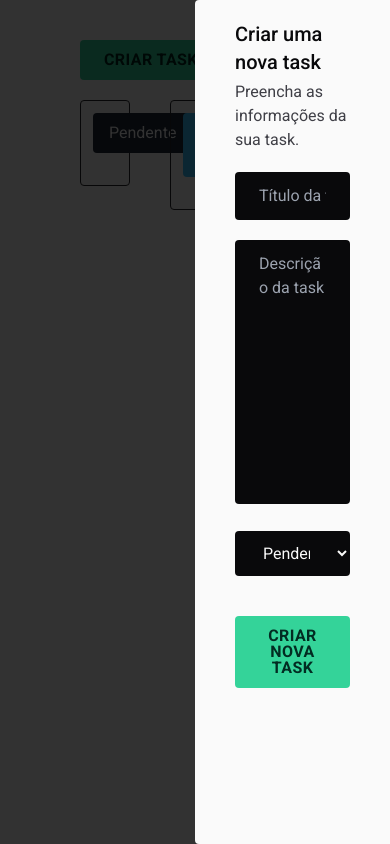
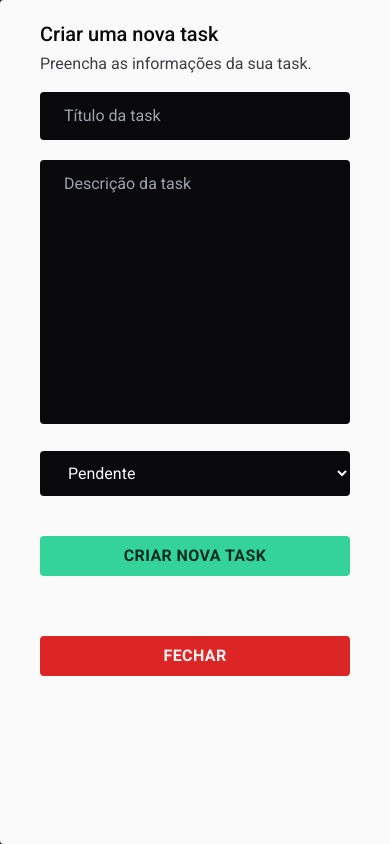
Before and after one commit to ighor-next/challenge, a Next.js app: page / in a window 390 px wide. Both pictures are taken after a click on the button "CRIAR TASK". Built offline with nearby package versions, Linux system fonts and the light colour scheme.

Commit message:
:sparkles: feat: Adicionadas breakpoints responsivos e melhorias de layout para componentes.

```diff
--- a/src/app/page.tsx
+++ b/src/app/page.tsx
@@ -3,7 +3,7 @@ import Tasks from "@/components/Tasks";
 
 export default function Home() {
   return (
-    <main className="bg-zinc-50 min-h-screen py-10 px-20">
+    <main className="bg-zinc-50 min-h-screen py-10 px-20 sm:py-5 sm:px-10">
       <AddNewtaskButton />
       <Tasks />
     </main>
--- a/src/components/AddNewtaskButton.tsx
+++ b/src/components/AddNewtaskButton.tsx
@@ -17,7 +17,7 @@ export default function AddNewtaskButton() {
 
   return (
     <button
-      className="outline-none bg-emerald-400 text-emerald-950 px-6 py-3 rounded mb-5 leading-none font-semibold tracking-wide uppercase small-caps"
+      className="outline-none bg-emerald-400 text-emerald-950 px-6 py-3 rounded mb-5 leading-none font-semibold tracking-wide uppercase small-caps xs:w-full"
       onClick={handleClickAddTaskButton}
     >
       Criar task
--- a/src/components/ModalWorkspace.tsx
+++ b/src/components/ModalWorkspace.tsx
@@ -15,12 +15,19 @@ export default function ModalWorkspace() {
     >
       <div
         className={`bg-zinc-50 px-10 py-5 ml-auto rounded-l overflow-y-scroll overflow-x-hidden transition-all duration-300 ${
-          modal ? " w-[50vw] opacity-100" : "w-0 opacity-0"
+          modal ? " w-[50vw] lg:w-[80vw] lg:sm:w-screen opacity-100" : "w-0 opacity-0"
         }`}
       >
         <h1 className="text-xl text-zinc-950 font-medium">{modal?.title}</h1>
-        <p className="mt-1 text-zinc-700 max-w-[500px] font-normal mb-5">{modal?.description}</p>
+        <p className="mt-1 text-zinc-700 max-w-[500px] font-normal mb-4">{modal?.description}</p>
         {modal?.subcomponent}
+
+        <button
+          className="hidden sm:block outline-none bg-red-600 text-red-50 px-6 py-3 rounded leading-none font-semibold tracking-wide uppercase small-caps mt-10 w-full transition-colors duration-200 hover:bg-red-700"
+          onClick={() => setModal(undefined)}
+        >
+          Fechar
+        </button>
       </div>
     </div>
   );
--- a/src/components/Tasks.tsx
+++ b/src/components/Tasks.tsx
@@ -79,10 +79,10 @@ export default function Tasks() {
         }
       }}
     >
-      <div className="grid grid-cols-3 gap-10">
+      <div className="grid grid-cols-3 gap-10 lg:grid-cols-1">
         <Droppable id={1}>
           <div className="border border-zinc-800 p-3 rounded">
-            <div className="flex items-center gap-3">
+            <div className="flex items-center gap-3 lg:justify-between">
               <p className="bg-gray-800 text-gray-50 px-4 py-2 rounded w-max">Pendente</p>
               <p className="text-gray-400">{getTaskBystatus("not started").length}</p>
             </div>
@@ -104,7 +104,7 @@ export default function Tasks() {
 
         <Droppable id={2}>
           <div className="border border-zinc-800 p-3 rounded">
-            <div className="flex items-center gap-3">
+            <div className="flex items-center gap-3 lg:justify-between">
               <p className="bg-sky-400 text-sky-950 px-4 py-2 rounded w-max">Em andamento</p>
               <p className="text-gray-400">{getTaskBystatus("in progress").length}</p>
             </div>
@@ -127,7 +127,7 @@ export default function Tasks() {
 
         <Droppable id={3}>
           <div className="border border-zinc-800 p-3 rounded">
-            <div className="flex items-center gap-3">
+            <div className="flex items-center gap-3 lg:justify-between">
               <p className="bg-emerald-400 text-emerald-950 px-4 py-2 rounded w-max">Feito</p>
               <p className="text-gray-400">{getTaskBystatus("done").length}</p>
             </div>
--- a/tailwind.config.ts
+++ b/tailwind.config.ts
@@ -7,7 +7,13 @@ export default {
     "./src/app/**/*.{js,ts,jsx,tsx,mdx}",
   ],
   theme: {
-    extend: {},
+    extend: {
+      screens: {
+        xs: { max: "480px" },
+        sm: { max: "640px" },
+        lg: { max: "1024px" },
+      },
+    },
   },
   plugins: [],
 } satisfies Config;
```
